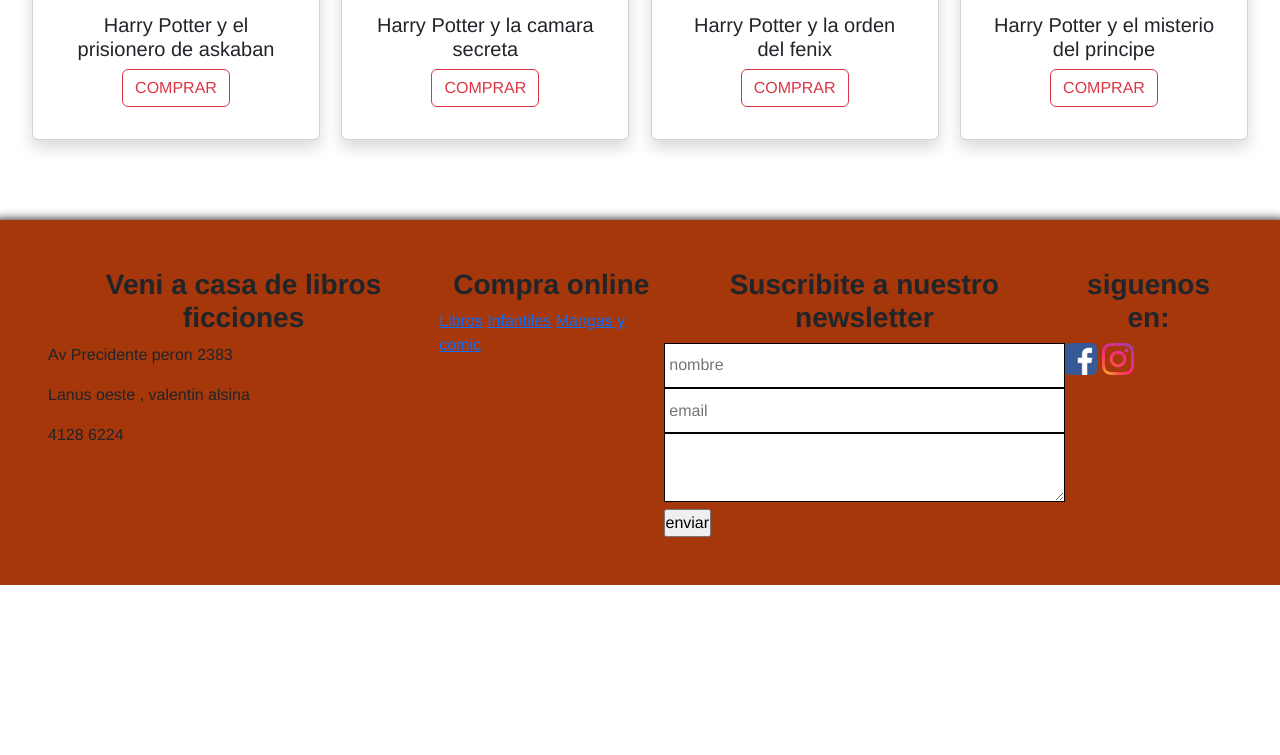
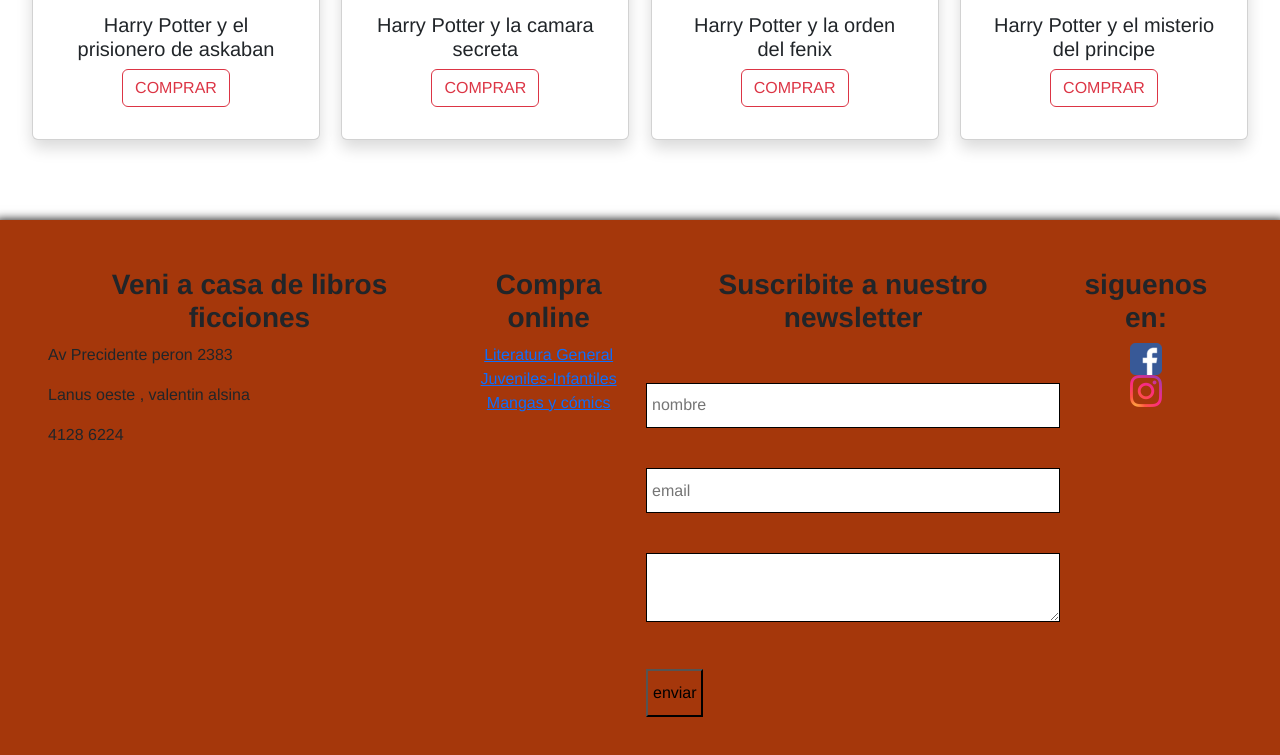
Before and after one commit to andresplatino/casadelibrosficciones, a website: page paginas/comprar.html in a window 1280 px wide. Shown: the part 1883-2638 px from the top of the page. Before the commit the page ends 2468 px from the top, so only its background shows below. Drawn offline with nearby package versions, Linux system fonts and the light colour scheme.

Commit message:
segunda entrega proyecto final

```diff
--- a/paginas/comprar.html
+++ b/paginas/comprar.html
@@ -140,7 +140,7 @@
 
     </main>
     <!-- empieza pie de pagina -->
-    <footer class="footer">
+    <footer class="footer" >
         <section class="footer__direccion">
             <h3 class="footer__titulo-direccion">Veni a casa de libros ficciones</h3>
             <P class="footer__descripcion-direccion">Av Precidente peron 2383</P>
@@ -148,29 +148,34 @@
             <P class="footer__descripcion-direccion">4128 6224</P>
         </section>
 
-        <section>
-            <h3 class="footer__comprar">Compra online</h3>
-            <a href="../comprar.html">Libros</a>
-            <a href="../comprar.html">Infantiles</a>
-            <a href="../comprar.htmll">Mangas y comic</a>
+        <section class="footer__comprar">
+            <h3 >Compra online</h3>
+            <a href="../paginas/comprar.html">Literatura General</a>
+            <a href="../paginas/comprar.html">Juveniles-Infantiles</a>
+            <a href="../paginas/comprar.html">Mangas y cómics</a>
         </section>
-        <section>
+        <div>
             <form method="POST">
                 <h3>Suscribite a nuestro newsletter</h3>
-                <div class="newsletter">
-                <input class="newsletter__nombre" type="text" placeholder="nombre"/>
+                <section class="footer__newsletter">
+                <div>
+                    <input class="newsletter__nombre" type="text" placeholder="nombre"/>
+
                 </div>
-                <input class="newsletter__email"type="email" placeholder="email"/>
+                    <input class="newsletter__email"type="email" placeholder="email"/>
                 <div>
-                <textarea class="newsletter__texto"></textarea>
+                    <textarea class="newsletter__texto"></textarea>
                 </div>
-                <input class="newsletter__sucribite" type="submit" value="enviar"/>
+                <div>
+                    <input class="newsletter__submit" type="submit" value="enviar"/>
+                </div>
+                </section>
             </form>
-        </section>
-        <section class="redessociales">
-            <h3 class="redessociales_titulo">siguenos en:</h3>
-        <a href="https://www.facebook.com/ficciones.alsina.3"><img src="../recursos/face-36x36.png" alt="logo facebook"></a>
-        <a href="https://www.instagram.com/ficcionesalsina/"><img src="../recursos/Instagram-36x36.png" alt="logo instragram"></a>
+        </div>
+        <section class="footer__redes">
+            <h3   h3 class="redessociales_titulo imagen-redes">siguenos en:</h3>
+            <a  href="https://www.facebook.com/ficciones.alsina.3"><img src="../recursos/face-36x36.png" alt="logo facebook"></a>
+            <a  href="https://www.instagram.com/ficcionesalsina/"><img src="../recursos/Instagram-36x36.png" alt="logo instragram"></a>
         </section>
     </footer>
     <script src="https://cdn.jsdelivr.net/npm/bootstrap@5.2.0-beta1/dist/js/bootstrap.bundle.min.js" integrity="sha384-pprn3073KE6tl6bjs2QrFaJGz5/SUsLqktiwsUTF55Jfv3qYSDhgCecCxMW52nD2" crossorigin="anonymous"></script>
```
Also changed, not shown: paginas/sobre-nosotros.html (+1 -1 lines), paginas/contactanos.html (line endings or trailing spaces), paginas/visitanos.html (line endings or trailing spaces).
